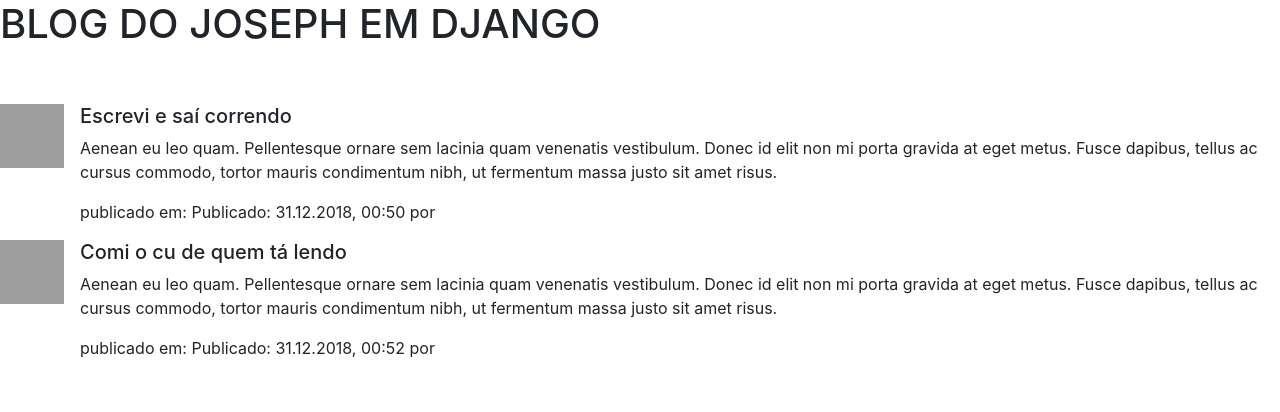
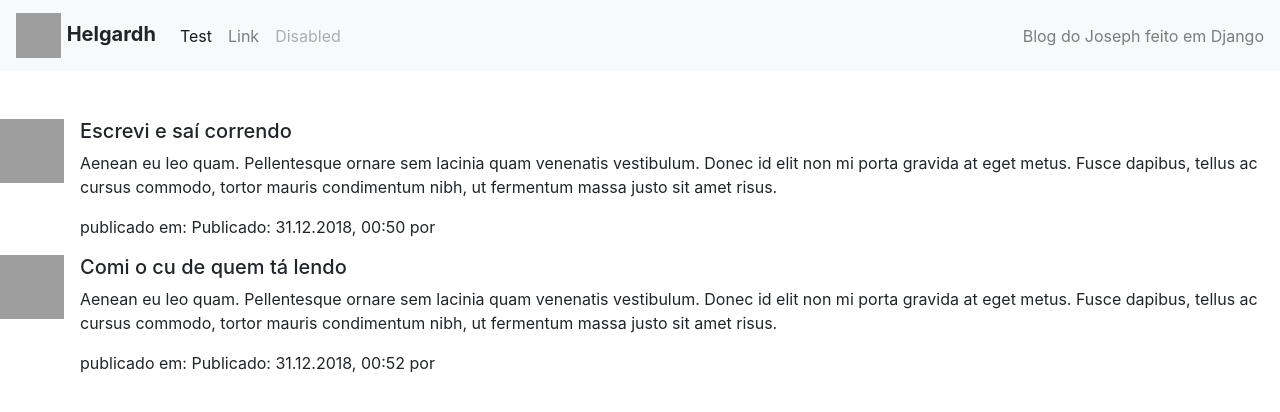
Before and after one commit to joseph-alexandre/django-project, a Django app: page / in a window 1280 px wide. Shown: the top 412 px of the page. Run offline with Django 3.2, Linux system fonts and the light colour scheme; data that the repository does not hold is empty; some libraries are stand-ins or nearby versions; grey boxes are pictures that could not be loaded.

Commit message:
Alterações e navbar

```diff
--- a/blog/templates/blog/post_list.html
+++ b/blog/templates/blog/post_list.html
@@ -10,11 +10,33 @@
     </style>
 </head>
 <body>
-<div>
-    <h1>
-        BLOG DO JOSEPH EM DJANGO
-    </h1>
-</div>
+<nav class="navbar navbar-expand-lg navbar-light bg-light">
+  <a class="navbar-brand"><img src="https://upload.wikimedia.org/wikipedia/commons/thumb/f/ff/Crow_Digital_Logo_SVG.svg/2000px-Crow_Digital_Logo_SVG.svg.png" width="45" height="45" alt=""> <b>Helgardh</b></a>
+  <button class="navbar-toggler" type="button" data-toggle="collapse" data-target="#navbarSupportedContent" aria-controls="navbarSupportedContent" aria-expanded="false" aria-label="Toggle navigation">
+    <span class="navbar-toggler-icon"></span>
+  </button>
+
+  <div class="collapse navbar-collapse" id="navbarSupportedContent">
+    <ul class="navbar-nav mr-auto">
+      <li class="nav-item active">
+        <a class="nav-link" href="/test">Test <span class="sr-only">(current)</span></a>
+      </li>
+      <li class="nav-item">
+        <a class="nav-link" href="#">Link</a>
+      </li>
+
+      <li class="nav-item">
+        <a class="nav-link disabled" href="#">Disabled</a>
+      </li>
+    </ul>
+      <span class="navbar-text">
+            Blog do Joseph feito em Django
+    </span>
+  </div>
+</nav>
+
+
+
 <br>
 <br>
 <div class="media">
```
